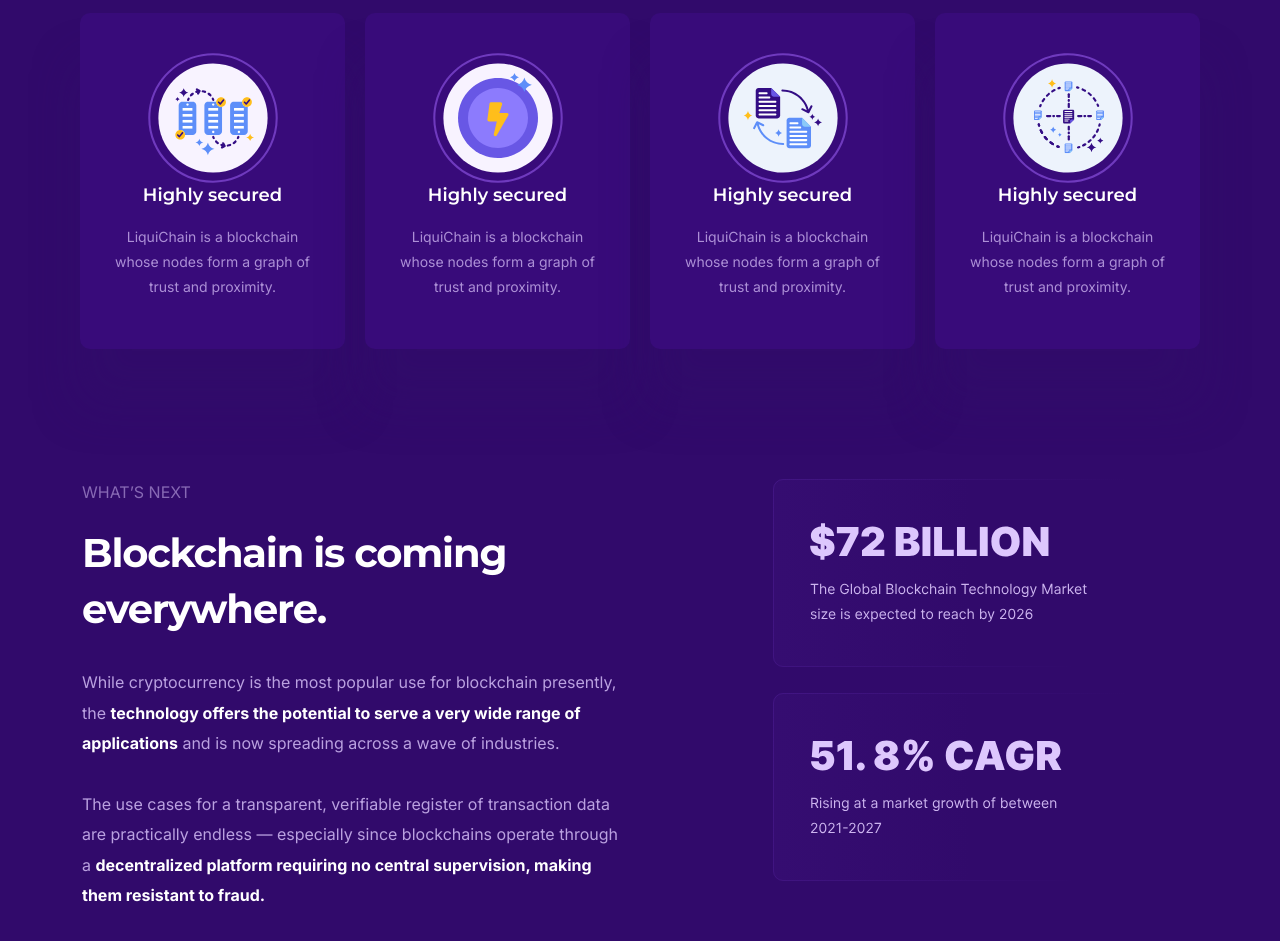
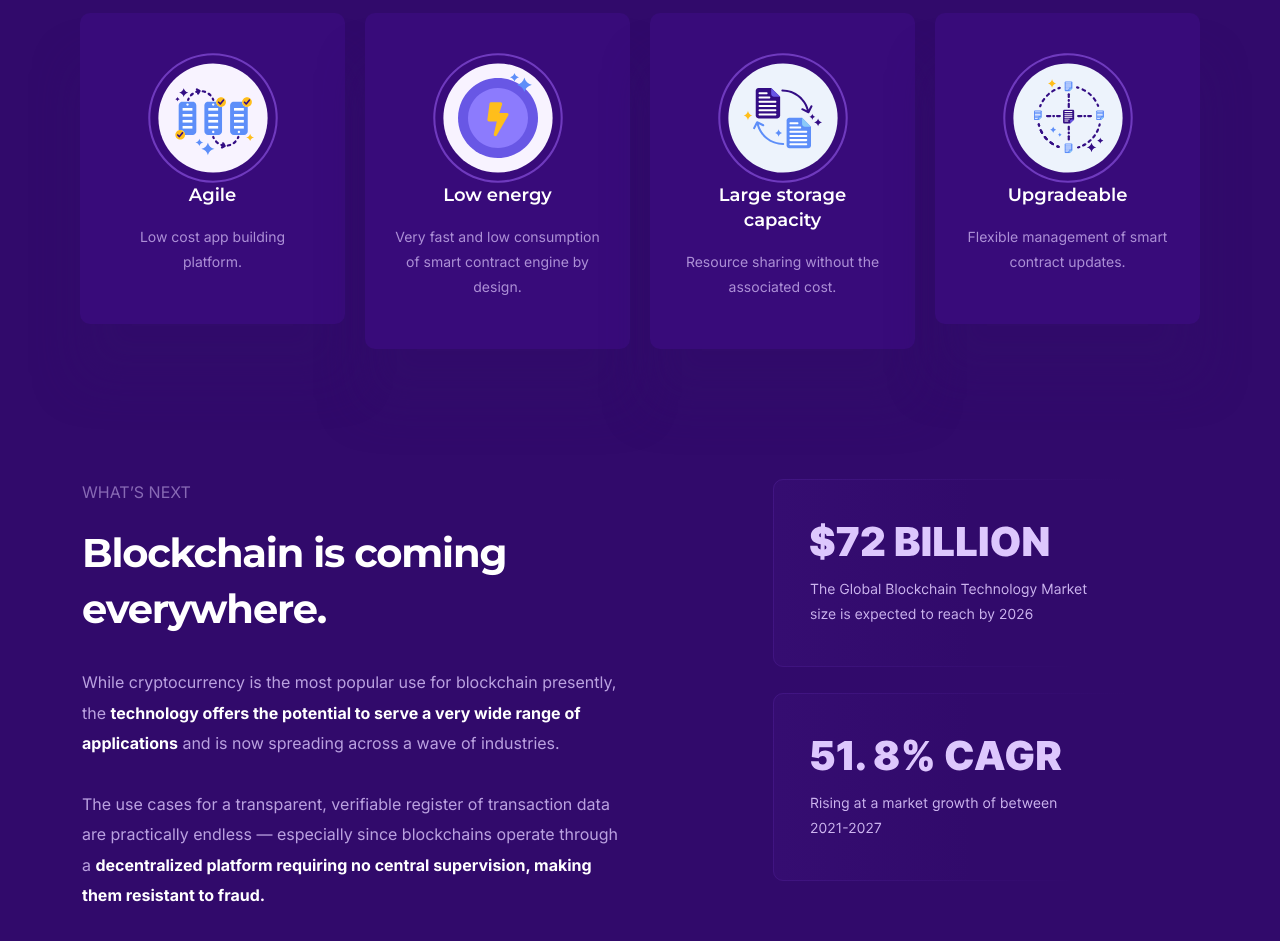
Before and after one commit to tjauffret/website, a plain HTML site: page index.html in a window 1280 px wide. Shown: the part 1169-2110 px from the top of the page. Drawn offline with Linux system fonts and the light colour scheme.

Commit message:
Update index.html

```diff
--- a/index.html
+++ b/index.html
@@ -105,29 +105,29 @@
     <div class="L1-box-container col-md-3 col-6 a-center">
       <div class="L1-box">
         <img src="assets/images/img-high-secured.svg"/>
-        <h5>Highly secured</h5>
-        <p>LiquiChain is a blockchain whose nodes form a graph of trust and proximity.</p>
+        <h5>Agile</h5>
+        <p>Low cost app building platform.</p>
       </div>
     </div>
     <div class="L1-box-container col-md-3 col-6 a-center">
       <div class="L1-box">
         <img src="assets/images/img-low-energy.svg"/>
-        <h5>Highly secured</h5>
-        <p>LiquiChain is a blockchain whose nodes form a graph of trust and proximity.</p>
+        <h5>Low energy</h5>
+        <p>Very fast and low consumption of smart contract engine by design.</p>
       </div>
     </div>
     <div class="L1-box-container col-md-3 col-6 a-center">
       <div class="L1-box">
         <img src="assets/images/img-fast-transact.svg"/>
-        <h5>Highly secured</h5>
-        <p>LiquiChain is a blockchain whose nodes form a graph of trust and proximity.</p>
+        <h5>Large storage capacity</h5>
+        <p>Resource sharing without the associated cost.</p>
       </div>
     </div>
     <div class="L1-box-container col-md-3 col-6 a-center">
       <div class="L1-box">
         <img src="assets/images/img-evolve.svg"/>
-        <h5>Highly secured</h5>
-        <p>LiquiChain is a blockchain whose nodes form a graph of trust and proximity.</p>
+        <h5>Upgradeable</h5>
+        <p>Flexible management of smart contract updates.</p>
       </div>
     </div>
 
```
